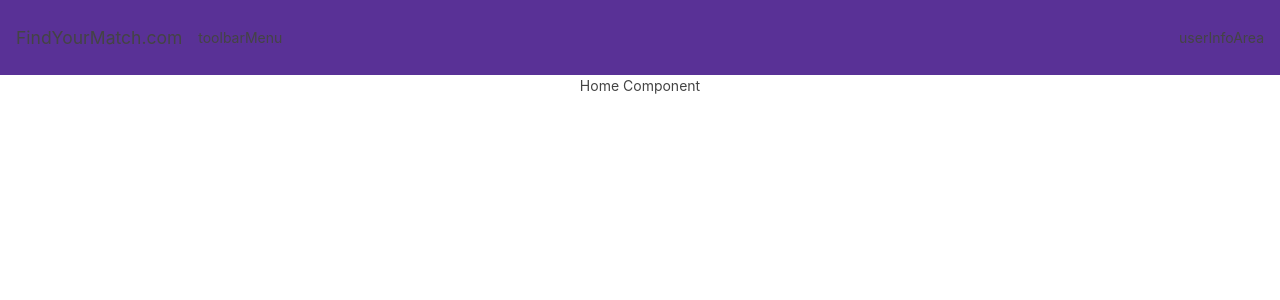
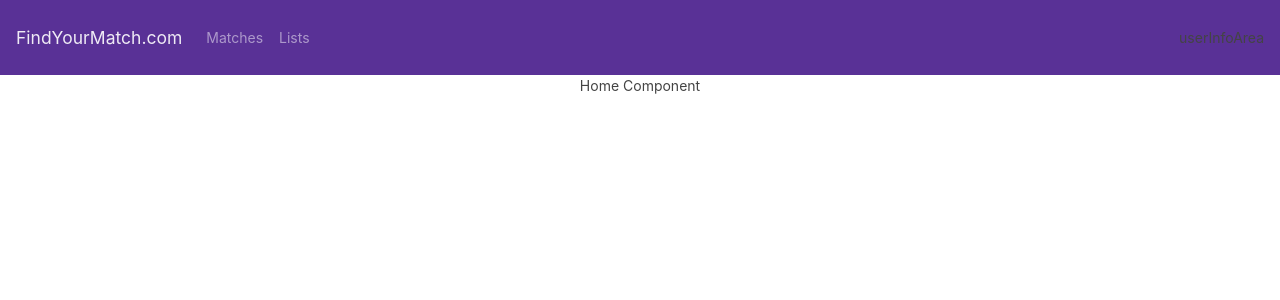
Before and after one commit to netcore-development/DatingApp-Frontend, a React (Create React App) app: page / in a window 1280 px wide. Before the commit this address led to /home. Shown: the top 300 px of the page. Built offline with nearby package versions, Linux system fonts and the light colour scheme.

Commit message:
Adding Navbar links to our Navbar

```diff
--- a/src/components/Navigation/Navigation.jsx
+++ b/src/components/Navigation/Navigation.jsx
@@ -1,26 +1,50 @@
-import React, {Fragment} from 'react';
+import React, { Fragment } from "react";
 import {
   Collapse,
   NavbarToggler,
   Navbar,
   Nav,
-    Navitem,
+  NavItem,
   NavLink,
   NavbarBrand
-} from 'reactstrap';
+} from "reactstrap";
+//Para realizar el linkeo
+// Para temas de estilos se usa NavLink
+// Para  linkeo simple  se usa Link
+// Ya que nuestro  componente es de Reactstrap y queremos usar los estilos de bootstrap usamos NavLink
+import {NavLink as NavLinkRouter} from 'react-router-dom';
 
 const Navigation = () => {
+  let toolbarMenu = null;
+  toolbarMenu = (
+    <Nav navbar>
+        <NavItem>
+            <NavLink tag={NavLinkRouter} exact to='/members'>
+                Matches
+            </NavLink>
+        </NavItem>
+        <NavItem>
+            <NavLink tag={NavLinkRouter} exact to='/lists'>
+                Lists
+            </NavLink>
+        </NavItem>
+    </Nav>
+  );
+
   return (
     <Fragment>
-            <Navbar className="navbar navbar-expand-md navbar-dark bg-primary" light expand='md'>
-
-            <NavbarBrand>FindYourMatch.com</NavbarBrand>
+      <Navbar
+        className="navbar navbar-expand-md navbar-dark bg-primary"
+        light
+        expand="md"
+      >
+        <NavbarBrand tag={NavLinkRouter} exact to='/'>FindYourMatch.com</NavbarBrand>
         <NavbarToggler></NavbarToggler>
-            <Collapse navbar>{'toolbarMenu'}</Collapse>
-            {'userInfoArea'}
+        <Collapse navbar>{toolbarMenu}</Collapse>
+        {"userInfoArea"}
       </Navbar>
     </Fragment>
   );
-}
+};
 
 export default Navigation;
--- a/src/hoc/Layout.jsx
+++ b/src/hoc/Layout.jsx
@@ -1,10 +1,7 @@
 import React, { Fragment } from "react";
-import { Route, Switch, Redirect } from "react-router-dom";
 
 import Navigation from "../components/Navigation/Navigation";
-import Home from "../components/containers/Home/Home";
-import Lists from "../components/containers/Lists/Lists";
-import Members from "../components/containers/Members/Members";
+import Routes from "./Routes";
 
 
 const Layout = () => {
@@ -12,12 +9,7 @@ const Layout = () => {
     <Fragment>
       <Navigation />
       <main className="container">
-        <Switch>
-          <Route path="/home" component ={Home}/>
-          <Route path='/members' component={Members}/>>
-          <Route  path='/lists' component={Lists} />
-          <Redirect from="/" exact to='home'/>
-        </Switch>
+        <Routes/>
       </main>
     </Fragment>
   );
--- /dev/null
+++ b/src/hoc/Routes.jsx
@@ -0,0 +1,21 @@
+import React from "react";
+import { Route, Switch, Redirect } from "react-router-dom";
+
+import Home from '../components/containers/Home/Home';
+import Members from '../components/containers/Members/Members';
+import Lists from '../components/containers/Lists/Lists';
+
+
+const Routes = (props) => {
+  return (
+    <Switch>
+      <Route path="/home" component={Home} />
+      <Route path="/members" component={Members} />
+      <Route path="/lists" component={Lists} />
+      <Route path='/' component={Home}/>
+      <Redirect from="/" exact to="home" />
+    </Switch>
+  );
+};
+
+export default Routes;
```
Also changed, not shown: src/App.js (+3 -8 lines), src/components/containers/Important.txt, src/hoc/important.txt (added). Lines whose indentation alone changed are shown as unchanged.
